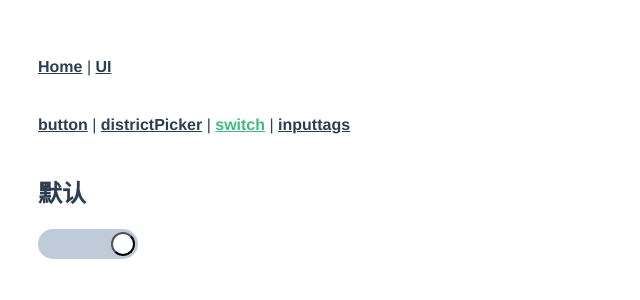
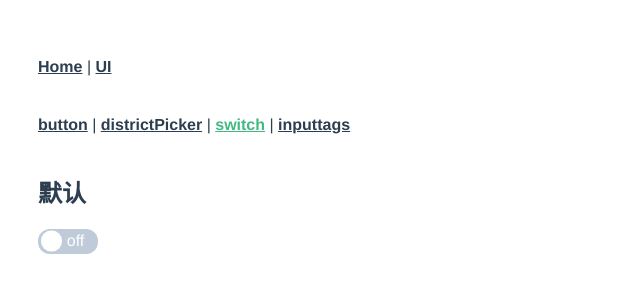
Before and after one commit to pengjielele/pengjielele.github.io, a Vue app in the folder app/: page /#/ui/switch in a window 1280 px wide. Shown: the top 300 px of the page, without its empty margins (0-640 px from the left). Built offline with nearby package versions, Linux system fonts and the light colour scheme; what vue-codemirror would draw is missing.

Commit message:
update hiswitch

```diff
--- a/app/src/components/ui/switch/Index.vue
+++ b/app/src/components/ui/switch/Index.vue
@@ -1,7 +1,8 @@
 <template>
-  <label :class="['hi-switch',{ on: checked }]">
+  <label :class="['hi-switch',{ on: checked }]" :style="switchStyle">
     <input type="checkbox" :checked="checked" class="hi-switch-input" @change="handleChange"/>
-    <button :class="['hi-switch-button',{ on: checked }]"></button>
+    <span :class="['hi-switch-label',{ on: checked }]">{{ checked ? labels.checked : labels.unchecked }}</span>
+    <div :class="['hi-switch-button',{ on: checked }]" :style="switchButtonStyle"></div>
   </label>
 </template>
 
@@ -10,18 +11,48 @@ export default {
   name: 'HiSwitch',
   props: {
     width: {
-      type: String
+      type: String,
+      default: '60'
     },
     height: {
-      type: String
+      type: String,
+      default: '25'
     },
     colors: {
-      checked: '#bfcbd9',
-      unchecked: '#75c791'
+      type: Object,
+      default: function () {
+        return {
+          checked: '#75c791',
+          unchecked: '#bfcbd9'
+        }
+      }
     },
     labels: {
-      checked: 'on',
-      unchecked: 'off'
+      type: Object,
+      default: function () {
+        return {
+          checked: 'on',
+          unchecked: 'off'
+        }
+      }
+    }
+  },
+  computed: {
+    switchStyle () {
+      return {
+        width: `${this.width}px`,
+        height: `${this.height}px`,
+        borderRadius: parseInt(this.height / 2) + 'px',
+        backgroundColor: this.checked ? this.colors.checked : this.colors.unchecked
+      }
+    },
+    switchButtonStyle () {
+      const height = this.height - 4
+      return {
+        width: `${height}px`,
+        height: `${height}px`,
+        borderRadius: parseInt(height / 2) + 'px'
+      }
     }
   },
   methods: {
@@ -33,7 +64,7 @@ export default {
   data () {
     return {
       title: '',
-      checked: true
+      checked: false
     }
   }
 }
@@ -43,23 +74,28 @@ export default {
 .hi-switch {
   display: inline-flex;
   align-items: center;
+  justify-content: center;
   border: none;
-  width: 100px;
-  height: 30px;
   border-radius: 15px;
   background: #75c791;
   position: relative;
+  cursor: pointer;
   &.on {
     background: #bfcbd9;
-  }
-  &:hover {
-    cursor: pointer;
   }
   .hi-switch-input {
     opacity: 0;
     position: absolute;
-    width: 100%;
-    height: 100%;
+    width: 1px;
+    height: 1px;
+  }
+  .hi-switch-label {
+    color: #fff;
+    margin-left: 15px;
+    &.on {
+      margin-right: 15px;
+      margin-left: 0;
+    }
   }
   .hi-switch-button {
     position: absolute;
@@ -67,9 +103,8 @@ export default {
     top: 50%;
     left: 3px;
     transform: translateY(-50%);
-    width: 24px;
-    height: 24px;
-    border-radius: 12px;
+    border: none;
+    outline: none;
     background: #fff;
     &.on {
       left: unset;
```
